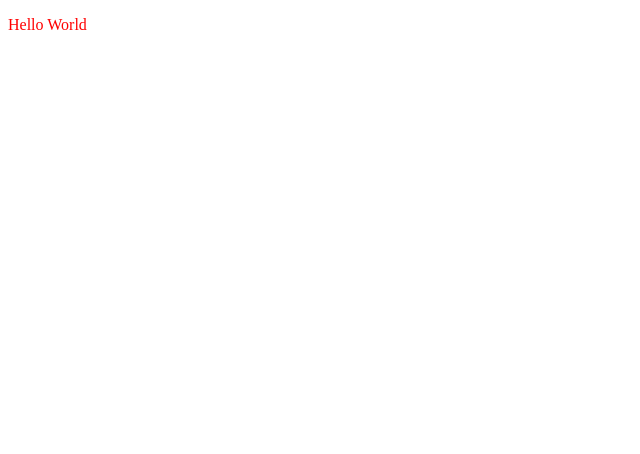
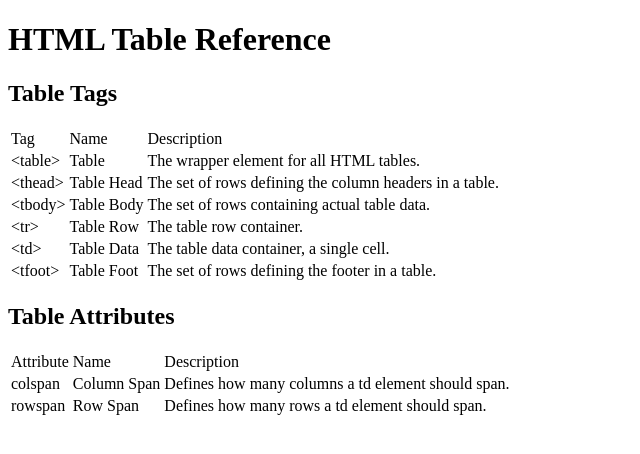
Before and after one commit to ericbates/Html_CSS-Cheat-Sheet, a plain HTML site: page index.html in a window 1280 px wide. Shown: the whole page, without its empty margins (0-640 px from the left). Drawn offline with Linux system fonts and the light colour scheme.

Commit message:
build index.html

```diff
--- a/index.html
+++ b/index.html
@@ -5,6 +5,70 @@
     <link href='styles.css' type='text/css' rel='stylesheet' />
 </head>
 <body>
-    <p>Hello World</p>
+    <h1>HTML Table Reference</h1>
+    <h2>Table Tags</h2>
+    <table>
+        <thead>
+            <tr>
+                <td>Tag</td>
+                <td>Name</td>
+                <td>Description</td>
+            </tr>
+        </thead>
+        <tbody>
+            <tr>
+                <td class='tag'>&lt;table&gt;</td>
+                <td>Table</td>
+                <td>The wrapper element for all HTML tables.</td>
+            </tr>
+            <tr>
+                <td class='tag'>&lt;thead&gt;</td>
+                <td>Table Head</td>
+                <td>The set of rows defining the column headers in a table.</td>
+            </tr>
+            <tr>
+                <td class='tag'>&lt;tbody&gt;</td>
+                <td>Table Body</td>
+                <td>The set of rows containing actual table data.</td>
+            </tr>
+            <tr>
+                <td class='tag'>&lt;tr&gt;</td>
+                <td>Table Row</td>
+                <td>The table row container.</td>
+            </tr>
+            <tr>
+                <td class='tag'>&lt;td&gt;</td>
+                <td>Table Data</td>
+                <td>The table data container, a single cell.</td>
+            </tr>
+            <tr>
+                <td class='tag'>&lt;tfoot&gt;</td>
+                <td>Table Foot</td>
+                <td>The set of rows defining the footer in a table.</td>
+            </tr>
+        </tbody>
+    </table>
+    <h2>Table Attributes</h2>
+    <table>
+        <thead>
+            <tr>
+                <td>Attribute</td>
+                <td>Name</td>
+                <td>Description</td>
+            </tr>
+        </thead>
+        <tbody>
+            <tr>
+                <td class='attribute'>colspan</td>
+                <td>Column Span</td>
+                <td>Defines how many columns a td element should span.</td>
+            </tr>
+            <tr>
+                <td class='attribute'>rowspan</td>
+                <td>Row Span</td>
+                <td>Defines how many rows a td element should span.</td>
+            </tr>
+        </tbody>
+    </table>
 </body>
 </html>
```
